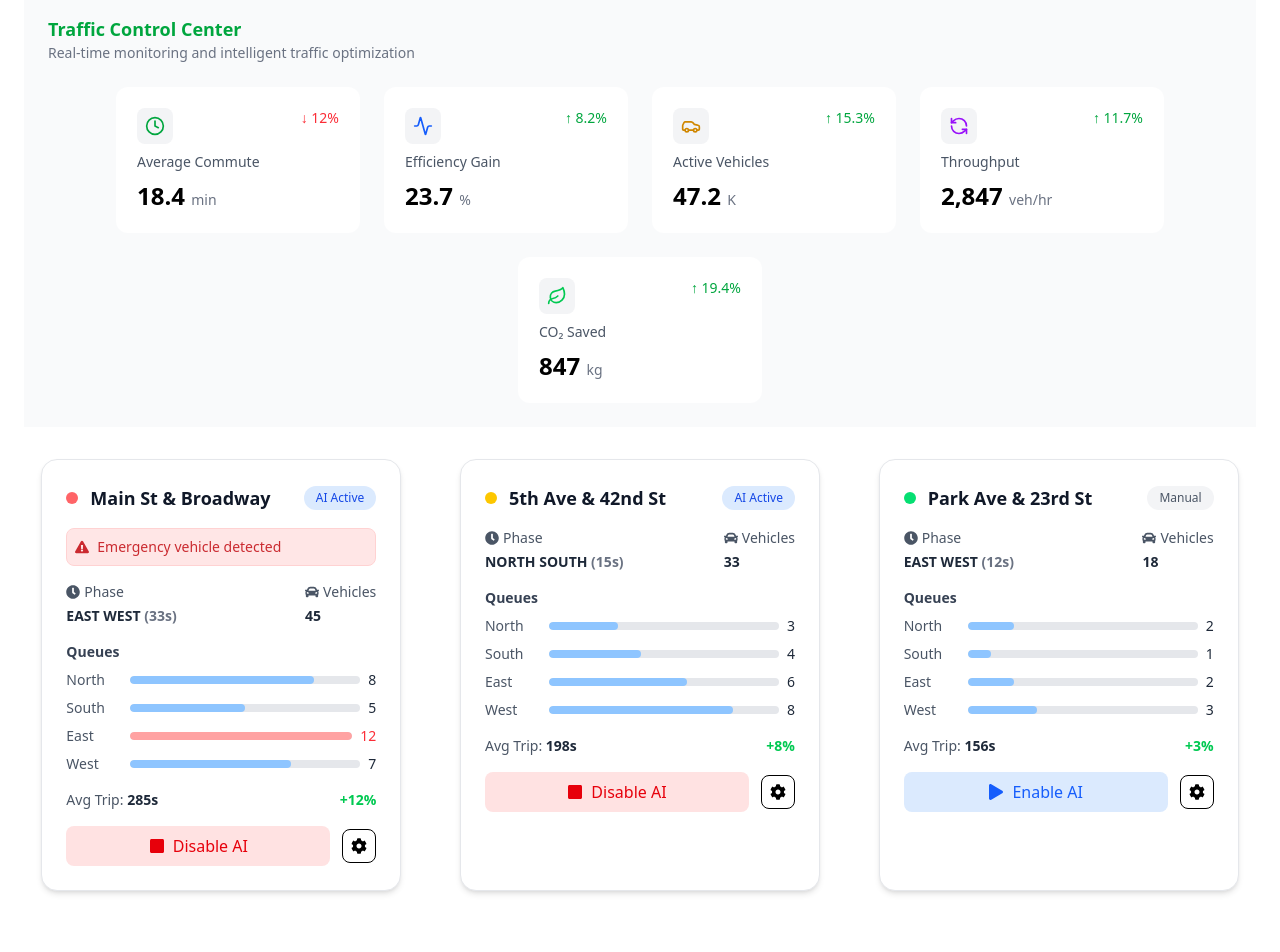
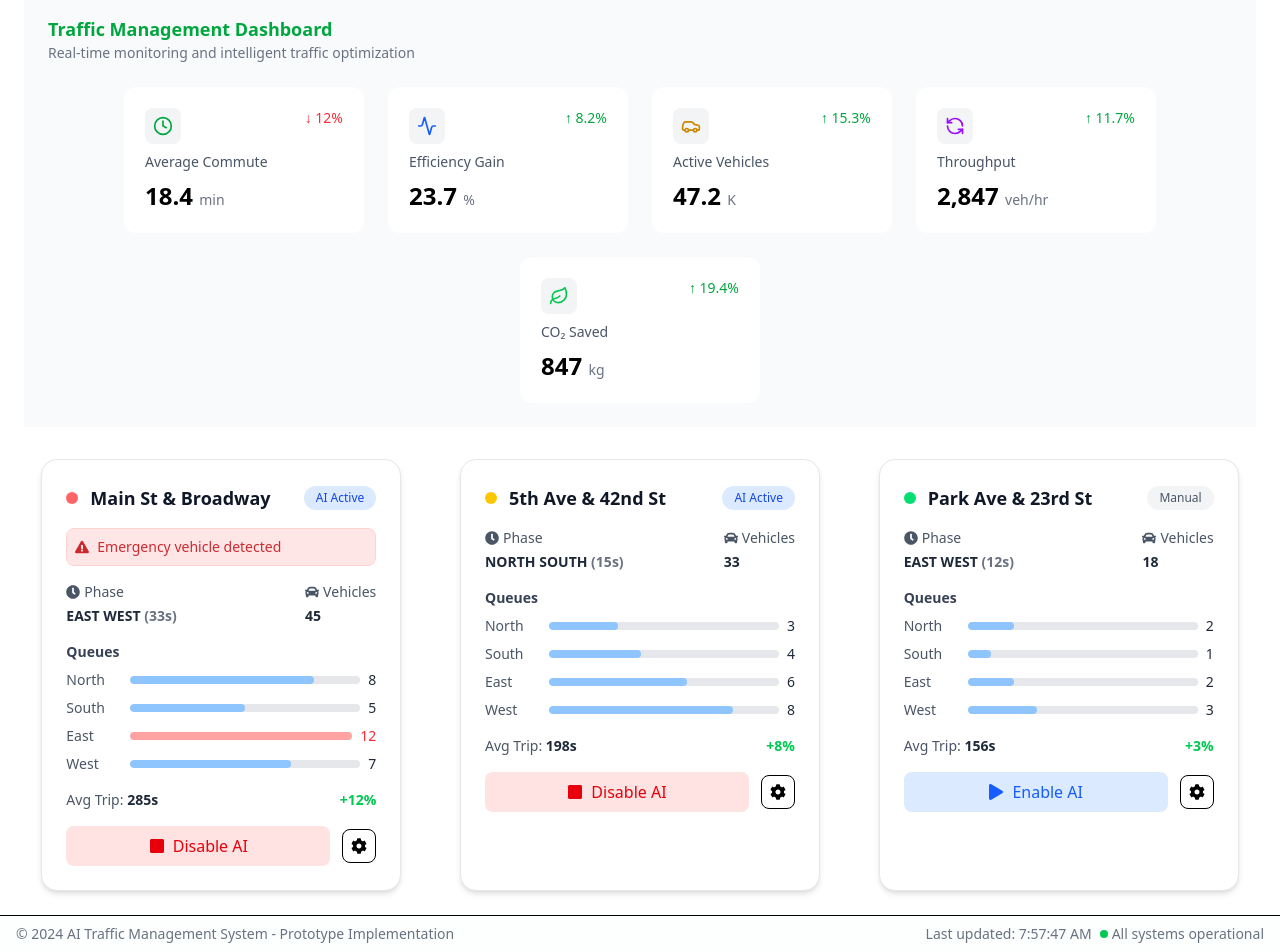
Before and after one commit to kapil-singh18/Team-Pace, a React (Vite) app in the folder Smart-Traffic-Management/: page / in a window 1280 px wide. Shown: the part 177-1129 px from the top of the page. Before the commit the page ends 1092 px from the top, so only its background shows below. Built offline with nearby package versions, Linux system fonts and the light colour scheme.

Commit message:
files updated

```diff
--- a/Smart-Traffic-Management/src/App.jsx
+++ b/Smart-Traffic-Management/src/App.jsx
@@ -1,12 +1,16 @@
 import React from "react";
 import Header from "./components/Header";
 import Dashboard from "./pages/Dashboard";
+import Footer from "./components/Footer";
+
 
 function App() {
   return (
     <div>
       <Header />
       <Dashboard />
+      <Footer />
+
     </div>
   );
 }
--- a/Smart-Traffic-Management/src/components/Footer.jsx
+++ b/Smart-Traffic-Management/src/components/Footer.jsx
@@ -0,0 +1,21 @@
+import React from 'react';
+
+const Footer = () => {
+    return (
+        <footer className="w-full border-t bg-gray-50/30 py-2 px-4">
+            <div className="container mx-auto flex items-center justify-between text-sm text-gray-500">
+                <span>© 2024 AI Traffic Management System - Prototype Implementation</span>
+
+                <div className="flex items-center gap-2">
+                    <span>Last updated: {new Date().toLocaleTimeString()}</span>
+                    <div className="flex items-center gap-1">
+                        <span className="h-2 w-2 rounded-full bg-green-500"></span>
+                        <span>All systems operational</span>
+                    </div>
+                </div>
+            </div>
+        </footer>
+    );
+};
+
+export default Footer;
--- a/Smart-Traffic-Management/src/components/StatsCard.jsx
+++ b/Smart-Traffic-Management/src/components/StatsCard.jsx
@@ -6,7 +6,7 @@ const StatsCard = ({ icon, title, value, unit, change }) => {
 
     return (
         <div
-            className="bg-white rounded-xl p-5 flex flex-col gap-2 w-61
+            className="bg-white rounded-xl p-5 flex flex-col gap-2 w-60 hover:shadow-lg hover:scale-[1.02]
                  transition-all duration-300 border border-transparent
                  hover:shadow-lg hover:border-green-500"
         >
--- a/Smart-Traffic-Management/src/components/TrafficStats.jsx
+++ b/Smart-Traffic-Management/src/components/TrafficStats.jsx
@@ -45,13 +45,14 @@ const TrafficStats = () => {
         <section className="px-6 py-6 bg-gray-50 ">
             {/* Section Heading */}
             <h2 className="text-green-600 font-semibold text-lg">
-                Traffic Control Center
+                Traffic Management Dashboard
+
             </h2>
             <p className="text-gray-500 text-sm mb-6">
                 Real-time monitoring and intelligent traffic optimization
             </p>
 
-            {/* Stats Cards Grid (centered) */}
+
             <div className="flex flex-wrap justify-center gap-6">
                 {statsData.map((stat, index) => (
                     <StatsCard key={index} {...stat} />
```
Also changed, not shown: Smart-Traffic-Management/src/components/StatsGrid.jsx (deleted).
